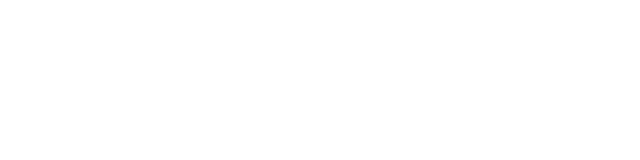
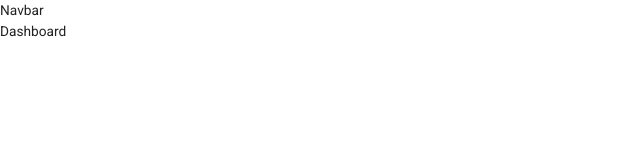
Before and after one commit to Thanoskaloudis/InvestPal, a React (Create React App) app in the folder client/: page /dashboard in a window 1280 px wide. Shown: the top 160 px of the page, without its empty margins (0-640 px from the left). Built offline with nearby package versions, Linux system fonts and the light colour scheme.

Commit message:
create base scenes (layout and dashboard) and setup routes in client

```diff
--- a/client/src/App.tsx
+++ b/client/src/App.tsx
@@ -1,8 +1,11 @@
-import { CssBaseline, ThemeProvider } from "@mui/material";
-import { createTheme, ThemeOptions } from "@mui/material/styles";
-import { useAppSelector } from "app/hooks";
-import { useMemo } from "react";
-import { themeSettings } from "theme";
+import { createTheme, CssBaseline } from "@mui/material";
+import { BrowserRouter, Routes, Route, Navigate } from "react-router-dom";
+import { ThemeOptions, ThemeProvider } from "@mui/material/styles";
+import React, { useMemo } from "react";
+import { useAppSelector } from "./app/hooks";
+import { themeSettings } from "./theme";
+import { Dashboard } from "./scenes/dashboard/Dashboard";
+import { Layout } from "./scenes/layout/Layout";
 import './App.css';
 
 function App() {
@@ -11,9 +14,17 @@ function App() {
 
   return (
     <div className="app">
-      <ThemeProvider theme={customTheme}>
-        <CssBaseline />
-      </ThemeProvider>
+      <BrowserRouter>
+        <ThemeProvider theme={customTheme}>
+          <CssBaseline />
+          <Routes>
+            <Route element={<Layout />}>
+              <Route path="/" element={<Navigate to="/dashboard" replace />} />
+              <Route path="/dashboard" element={<Dashboard />} />
+            </Route>
+          </Routes>
+        </ThemeProvider>
+      </BrowserRouter>
     </div>
   );
 }
--- /dev/null
+++ b/client/src/components/Navbar.tsx
@@ -0,0 +1,7 @@
+import React from 'react'
+
+export const Navbar = () => {
+  return (
+    <div>Navbar</div>
+  )
+}
--- /dev/null
+++ b/client/src/scenes/dashboard/Dashboard.tsx
@@ -0,0 +1,7 @@
+import React from 'react'
+
+export const Dashboard = () => {
+  return (
+    <div>Dashboard</div>
+  )
+}
--- /dev/null
+++ b/client/src/scenes/layout/Layout.tsx
@@ -0,0 +1,14 @@
+import React, { useState } from "react";
+import { Box, useMediaQuery } from "@mui/material";
+import { Outlet } from "react-router";
+import { Navbar } from "../../components/Navbar";
+
+export const Layout = () => {
+  return <Box width="100%" height="100%">
+    <Box>
+      <Navbar />
+      <Outlet />
+    </Box>
+
+  </Box>
+}
--- a/client/tsconfig.json
+++ b/client/tsconfig.json
@@ -1,6 +1,5 @@
 {
   "compilerOptions": {
-    "baseUrl": "src",
     "target": "es5",
     "lib": [
       "dom",
@@ -19,7 +18,7 @@
     "resolveJsonModule": true,
     "isolatedModules": true,
     "noEmit": true,
-    "jsx": "react-jsx"
+    "jsx": "preserve"
   },
   "include": [
     "src"
```
Also changed, not shown: client/package.json (+6 -5 lines), 1 other file (tests, documents, lock files or other folders).
